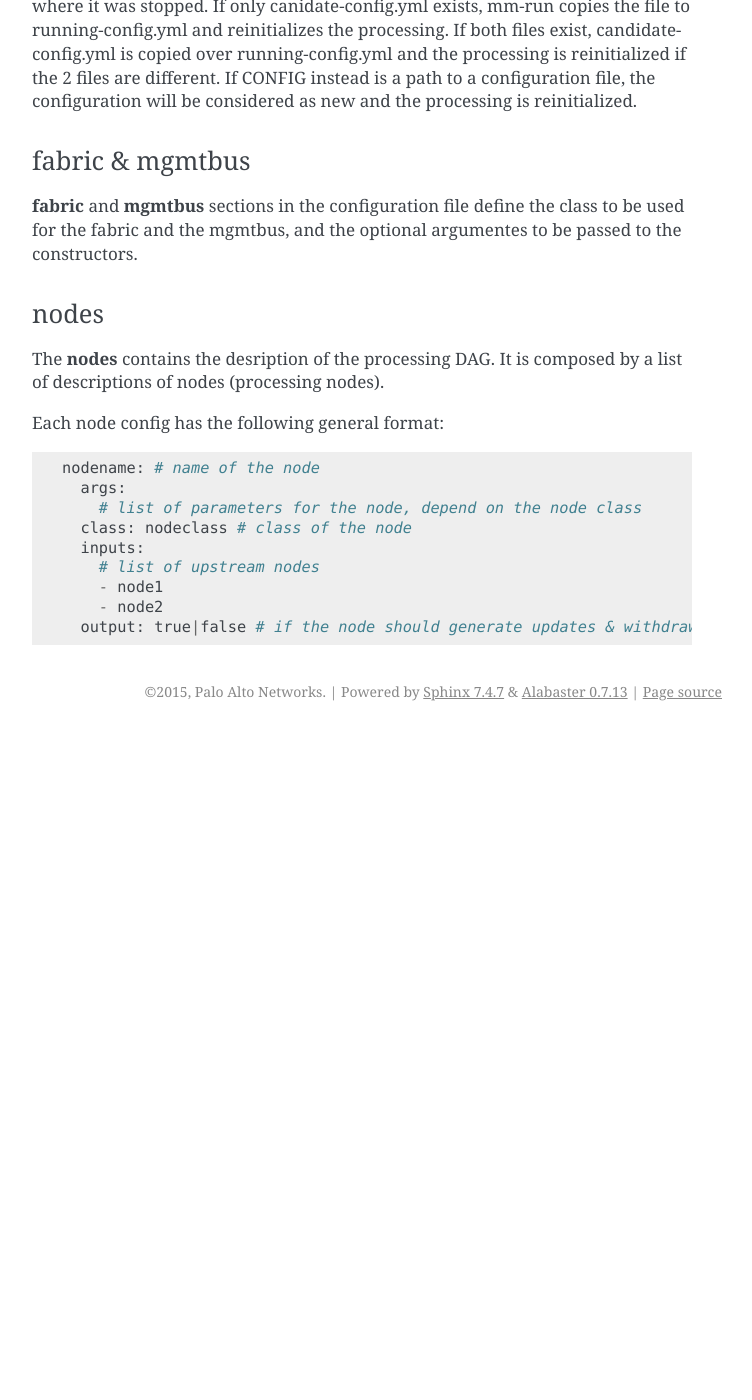
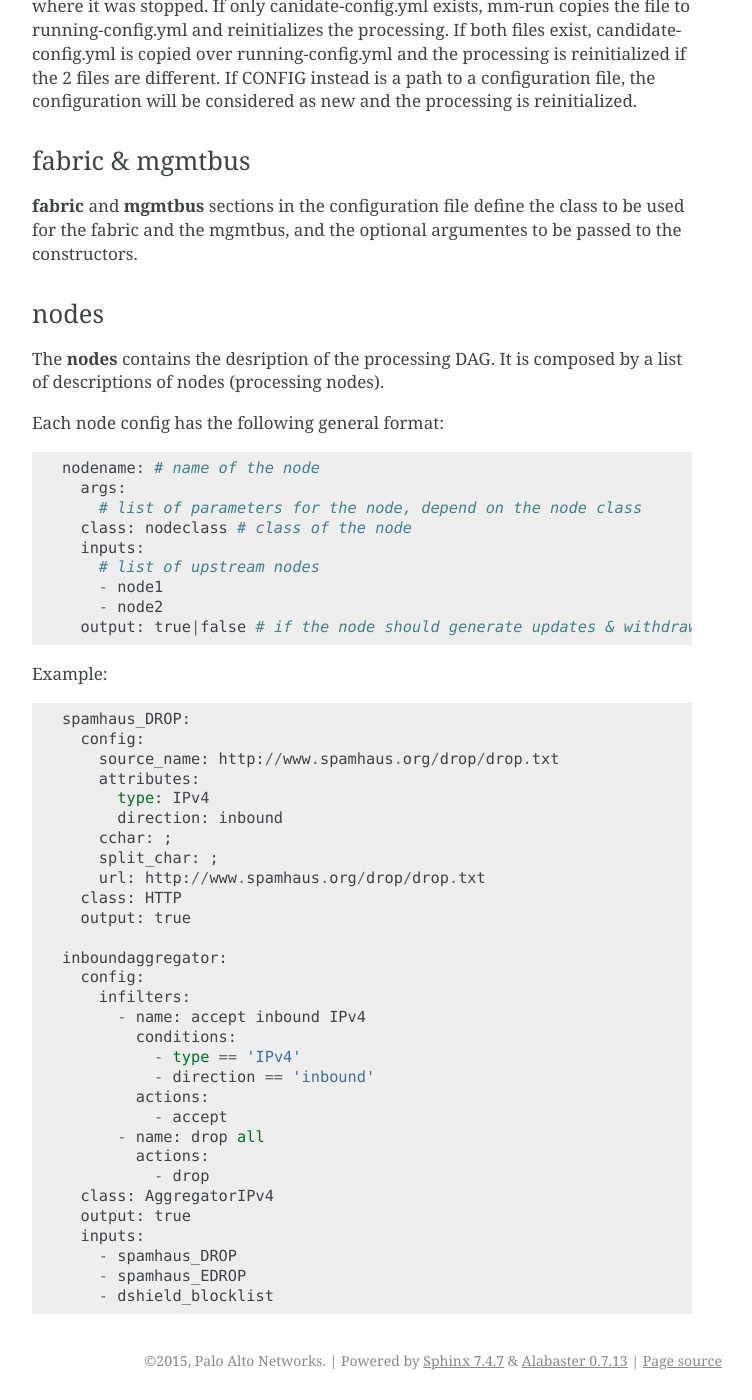
Before and after one commit to PaloAltoNetworks/minemeld-core, a Sphinx documentation site: the page built from docs/scripts.rst, in a window 1280 px wide and 1400 px high, scrolled down 722 px. Shown: the whole window, without its empty margins (388-1140 px from the left). Built offline with Sphinx 7.4.7, drawn with Linux system fonts in a browser that asks for light colours; before the commit the page ends 1453 px from its top, so only the background shows below that.

Commit message:
Modified docs

```diff
--- a/docs/schema-indicator-0-1.json
+++ b/docs/schema-indicator-0-1.json
@@ -39,6 +39,11 @@
             "minimum": 0,
             "maximum": 100
         },
+        "share_level": {
+            "description": "share level of indicator",
+            "type": "string",
+            "enum": ["green", "amber", "red"]
+        },
         "country": {
             "type": "string",
             "description": "ISO country code (IPv4 and IPv6 only)",
--- a/docs/scripts.rst
+++ b/docs/scripts.rst
@@ -63,3 +63,38 @@
         - node1
         - node2
       output: true|false # if the node should generate updates & withdraws
+
+Example:
+
+::
+
+    spamhaus_DROP:
+      config:
+        source_name: http://www.spamhaus.org/drop/drop.txt
+        attributes:
+          type: IPv4
+          direction: inbound
+        cchar: ;
+        split_char: ;
+        url: http://www.spamhaus.org/drop/drop.txt
+      class: HTTP
+      output: true
+
+    inboundaggregator:
+      config:
+        infilters:
+          - name: accept inbound IPv4
+            conditions:
+              - type == 'IPv4'
+              - direction == 'inbound'
+            actions:
+              - accept
+          - name: drop all
+            actions:
+              - drop
+      class: AggregatorIPv4
+      output: true
+      inputs:
+        - spamhaus_DROP
+        - spamhaus_EDROP
+        - dshield_blocklist
```
